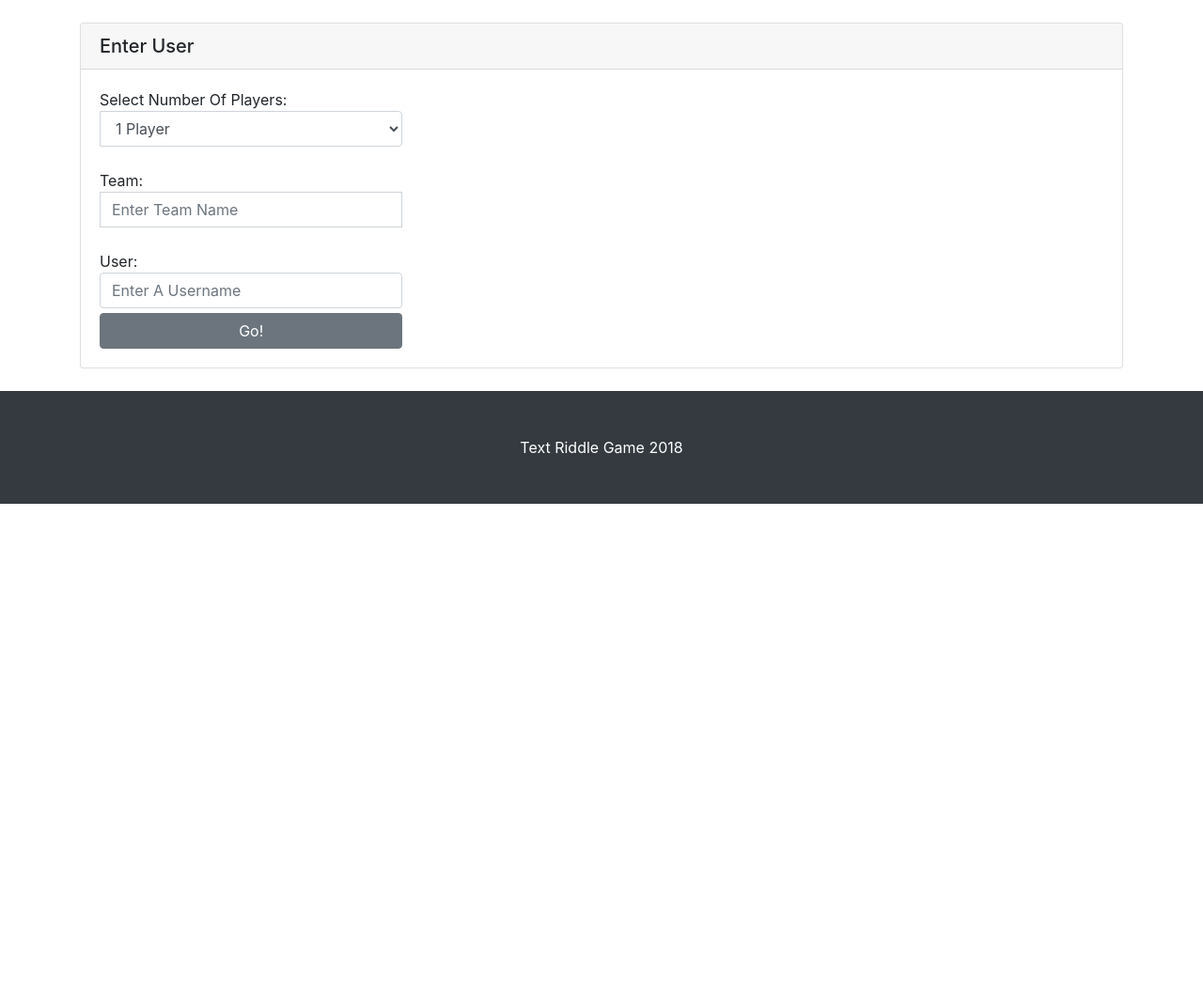
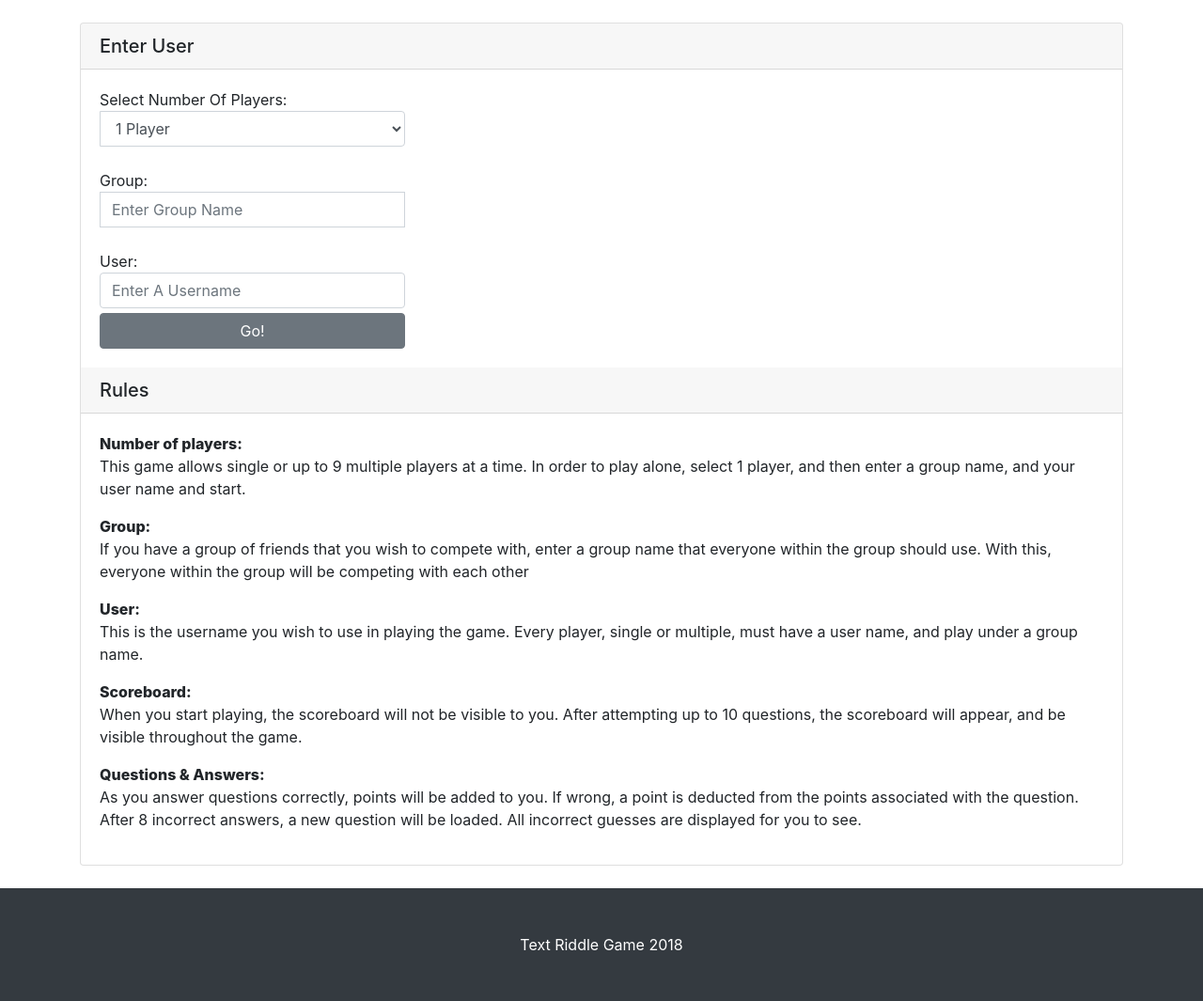
Before and after one commit to Code-Institute-Submissions/textual-riddle-game, a Flask app: page /None in a window 1280 px wide. Shown: the part 56-1121 px from the top of the page at 94% size. Before the commit the page ends 592 px from the top, so only its background shows below. Run offline with Flask 2, Linux system fonts and the light colour scheme; some libraries are stand-ins or nearby versions.

Commit message:
added information section and other changes

```diff
--- a/templates/index.html
+++ b/templates/index.html
@@ -54,18 +54,23 @@
                         <p style="margin-left:15px; color:#C0C0C0;"><span id="pointsMes">POINTS:</span>
                             <span id="points">10</span></p>
                     </div>
+
                     <div class="card-body">
+                        {% if details["HowManyQuestions"] < 31 %}
                         <h2 class="card-title" id="answerAttempts">Answer:</h2>
-
+                        {% endif %}
                         <form id="formAnswers" name="formAnswers" onsubmit="return false">
                             <div class="answer">
+                                {% if details["HowManyQuestions"] < 31 %}
                                 <input type="text" class="form-control" id="answer" placeholder="Enter your answer:" name="answer">
                                 <button type="submit" class="btn btn-primary" id="btnAnswer">Submit Your Answer</button>
+
                                 <h5 style="float:right;">
                                     <span class="label label-default">
                                         <a href="/{{ details["User"].title() }}">[ Skip ]</a>
                                     </span>
                                 </h5>
+                                {% endif %}
                                 <p class="incorrectA" id="incorrectA"></p>
                                 <span id="guesses">
                                     <ol id="guessed"></ol>
@@ -79,6 +84,7 @@
                             </div>
                         </form>
                     </div>
+
                     <div class="card-footer text-muted">
                     </div>
                 </div>
@@ -118,11 +124,11 @@
 
                                 </div><br />
                                 <div class="input-group">
-                                  <span class="input-group-addon">Team: </span>
+                                  <span class="input-group-addon">Group: </span>
                                   {% if not details["Team"] %}
-                                  <input type="text" class="form-control"  style="width:100%" id="team_name" name="team_name" placeholder="Enter Team Name" value="{{ details["Team"] }}">
+                                  <input type="text" class="form-control"  style="width:100%" id="team_name" name="team_name" placeholder="Enter Group Name" value="{{ details["Team"] }}">
                                   {% else %}
-                                  <input type="text" class="form-control" style="width:100%"  id="team_name" name="team_name" placeholder="Enter Team Name" value="{{ details["Team"] }}" readonly="readonly">
+                                  <input type="text" class="form-control" style="width:100%"  id="team_name" name="team_name" placeholder="Enter Group Name" value="{{ details["Team"] }}" readonly="readonly">
                                   {% endif %}
                                   <input name="reg_players" type="hidden" id="reg_players" value="{{ details["regPlayers"] }}" />
                                 </div>
@@ -148,6 +154,29 @@
                             </form>
                         </div>
                     </div>
+                {% if details["HowManyQuestions"] < 10 %}
+                <!-- Rules -->
+                    <h5 class="card-header">Rules</h5>
+                    <div class="card-body">
+                        <div class="input-group">
+                                <div class="input-group">
+                                  <span class="input-group-addon" style="font-weight:800">Number of players: </span>
+								 <p>This game allows single or up to 9 multiple players at a time. In order to play alone, select 1 player, and then enter a group name, and your user name and start.</p>
+                                  <span class="input-group-addon" style="font-weight:800">Group:</span>
+							     <p>If you have a group of friends that you wish to compete with, enter a group name that everyone within the group should use. With this, everyone within the group will be competing with each other</p>
+
+                                  <span class="input-group-addon" style="font-weight:800">User:</span>
+							     <p>This is the username you wish to use in playing the game. Every player, single or multiple, must have a user name, and play under a group name.</p>
+
+                                  <span class="input-group-addon" style="font-weight:800">Scoreboard:</span>
+								 <p>When you start playing, the scoreboard will not be visible to you. After attempting up to 10 questions, the scoreboard will appear, and be visible throughout the game.</p>
+                                  <span class="input-group-addon" style="font-weight:800">Questions & Answers:</span>
+								 <p>As you answer questions correctly, points will be added to you. If wrong, a point is deducted from the points associated with the question. After 8 incorrect answers, a new question will be loaded. All incorrect guesses are displayed for you to see.</p>
+                                </div>
+                        </div>
+                    </div>
+                <!-- Rules section ends-->
+                {% endif %}
             </div>
 
             <!-- Scores Table -->
```
